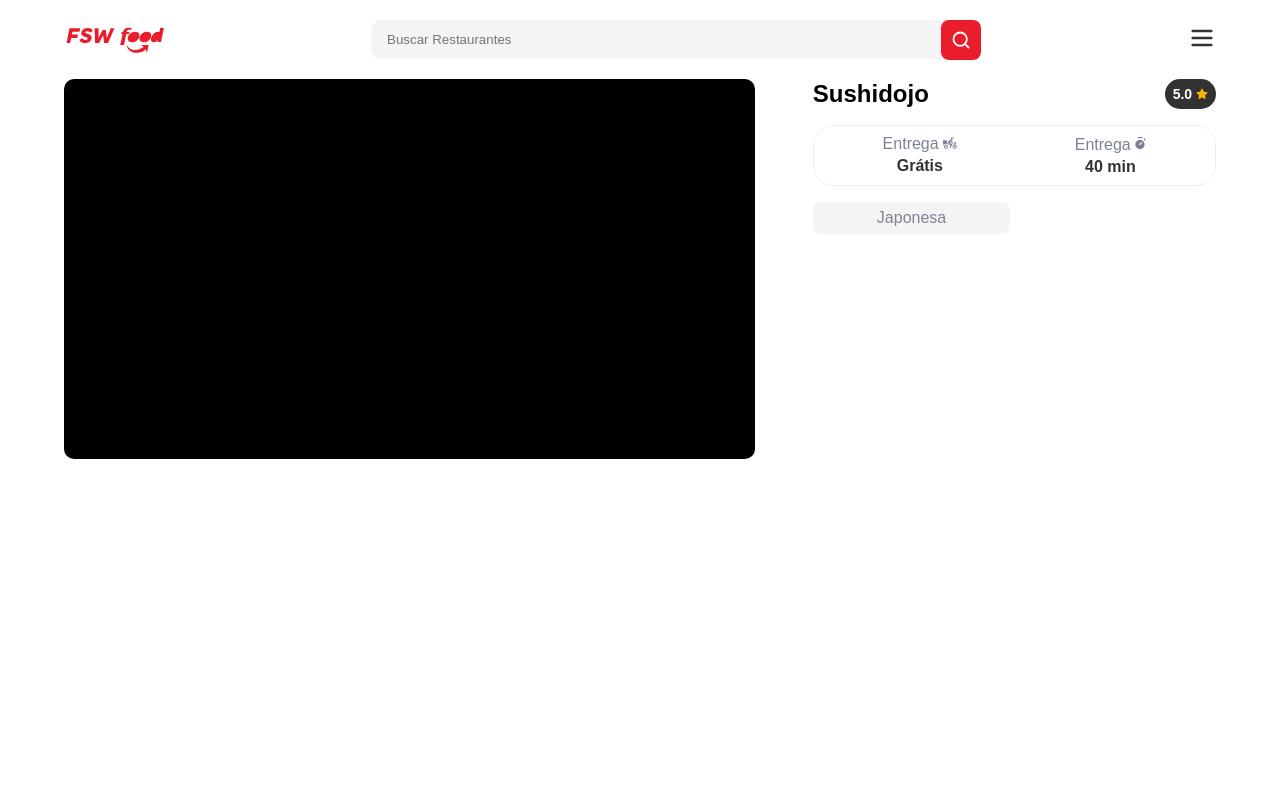
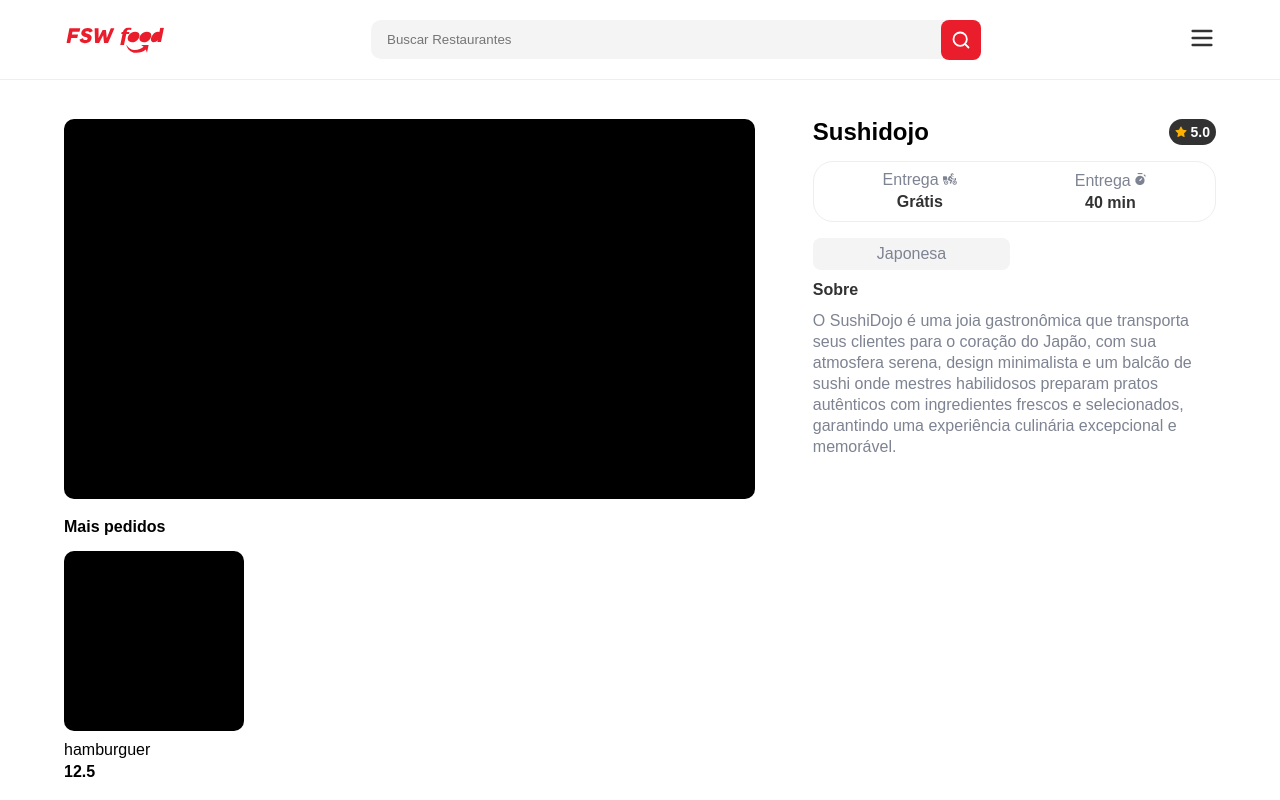
Before and after one commit to DaviARC/FSW-Food, a React (Vite) app: page /restaurante/Sushidojo in a window 1280 px wide. Shown: the top 800 px of the page. Built offline with nearby package versions, Linux system fonts and the light colour scheme.

Commit message:
Finaliza pagina Restaurante e começa produto

```diff
--- a/src/components/DescricaoRestaurante/index.jsx
+++ b/src/components/DescricaoRestaurante/index.jsx
@@ -1,8 +1,12 @@
 import styled from "styled-components"
+import Estrela from "../Estrela"
+import FavoritoBotao from "../FavoritoBotao"
+import { Link } from "react-router-dom"
 
 const SectionRestaurante = styled.section`
     display: flex;
     justify-content: space-between;
+    margin-top: 40px;
     .img{
         width: 60%;
         height: 380px;
@@ -60,18 +64,93 @@ const SectionRestaurante = styled.section`
         margin-top: 16px;
         color: #7E8392;
         padding: 8px;
+        margin-bottom: 12px;
+    }
+    .descricaoRestaurante h2{
+        margin: 12px 0;
+        font-size: 16px;
+        font-weight: 600;
+        color: #323232;
+    }
+    .descricaoRestaurante p{
+        color: #7E8392;
+        line-height: 21px;
+    }
+    .contIcones{
+        display: none;
+    }
+
+    @media screen and (max-width: 1024px) {
+        display: block;
+        width: 100%;
+        left: 0;
+        position: absolute;
+        .img{
+            width: 100%;
+            left: 0;
+            height: 250px;
+            border-radius: 0;
+        }
+        .contTexto{
+            width: 100%;
+            position: absolute;
+            background-color: white;
+            border-top-left-radius: 24px;
+            border-top-right-radius: 24px;
+            margin-top: -20px;
+            left: 0;
+            padding: 20px;
+            box-sizing: border-box;
+        }
+        .descricaoRestaurante{
+            display: none;
+        }
+        .contIcones{
+            display: flex;
+            justify-content: space-between;
+            width: 90%;
+            top: 20px;
+            position: absolute;
+            z-index: 1;
+            left: 50%;
+            transform: translateX(-50%);
+        }
+        .contIcones div{
+            width: 40px;
+            height: 40px;
+            border-radius: 50%;
+            background-color: white;
+            display: flex;
+            justify-content: center;
+            align-items: center;
+        }
+        .categoria{
+            margin: 12px 0 0 0;
+        }
+    }
+`
+const ContAbsolute = styled.div`
+    @media screen and (max-width: 1024px) {
+        height: 400px;
     }
 `
 
 const DescricaoRestaurante = ({ restaurante }) => {
     return (
+        <>
             <SectionRestaurante>
                 <div className="img"/>
+                <div className="contIcones">
+                    <Link to={'/'}>
+                        <div><img src="/icones/seta.png"/></div>
+                    </Link>
+                    <FavoritoBotao/>
+                </div>
                 <div className="contTexto">
                     <header>
                         <div className="contTitulo">
                             <h1>{restaurante.nome}</h1>
-                        <div className="estrela">{restaurante.estrela} <img src="/icones/estrela.png"/></div>
+                            <Estrela quantidade={restaurante.estrela} $cinza/>
                         </div>
                     </header>
                     <div className="contEntrega">
@@ -89,8 +168,14 @@ const DescricaoRestaurante = ({ restaurante }) => {
                         </div>
                     </div>
                     <div className="categoria">{restaurante.categoria}</div>
+                    <div className="descricaoRestaurante">
+                        <h2>Sobre</h2>
+                        <p>{restaurante.sobre}</p>
+                    </div>
                 </div>
             </SectionRestaurante>
+            <ContAbsolute/>
+        </>
     )
 }
 
--- /dev/null
+++ b/src/components/Estrela/index.jsx
@@ -0,0 +1,27 @@
+import styled from "styled-components"
+
+const DivEstrela = styled.div`
+
+    padding: 6px;
+    background-color: ${props => props.$cinza ? "#323232" : "#FFFFFF" };
+    border-radius: 16px;
+    font-size: 14px;
+    font-weight: 600;
+    color:  ${props => props.$cinza ? "#FFFFFF" : "#323232" };
+
+    .iconeEstrela{
+        margin-right: 4px;
+    }
+
+    @media screen and (max-width: 1024px){
+        padding: 8px 12px;
+    }
+`
+
+const Estrela = ({ quantidade, $cinza }) => {
+    return(
+        <DivEstrela $cinza={$cinza}><img className="iconeEstrela" src="/icones/estrela.png"/>{quantidade}</DivEstrela>
+    )
+}
+
+export default Estrela
--- /dev/null
+++ b/src/components/FavoritoBotao/index.jsx
@@ -0,0 +1,22 @@
+import styled from "styled-components"
+
+const ButtonFavorito = styled.button`
+
+    width: 40px;
+    height: 40px;
+    border-radius: 50%;
+    background-color: #3C3C3C;
+    display: flex;
+    justify-content: center;
+    align-items: center;
+    border: none;
+    cursor: pointer;
+`
+
+const FavoritoBotao = () => {
+    return(
+        <ButtonFavorito><img src="/icones/heart.png"/></ButtonFavorito>
+    )
+}
+
+export default FavoritoBotao
--- a/src/components/Header/index.jsx
+++ b/src/components/Header/index.jsx
@@ -5,9 +5,8 @@ import BarraPesquisa from '../BarraPesquisa'
 import { Link } from 'react-router-dom'
 
 const HeaderEstilizado = styled.header`
-    display: flex;
+    display:${props => props.$desktop ? 'none' : 'flex'};
     justify-content: space-between;
-    margin-top: 24px;
     margin: 24px 0;
     width: 100%;
     align-items: center;
@@ -24,14 +23,25 @@ const HeaderEstilizado = styled.header`
     }
 
     @media screen and (min-width: 1024px) {
+        display: flex;
         width: 100%;
-        margin: 20px auto;
+        margin: 0 auto;
+        padding: 20px 0;
+
+        .linha{
+            display:${props => props.barraDePesquisa ? 'block' : 'none'};
+            position: absolute;
+            width: 100%;
+            left: 0;
+            border-bottom: 1px solid #EEEEEE;
+            top: 79px;
+        }
     }
 `
 
-const Header = ({ barraDePesquisa }) => {
+const Header = ({ barraDePesquisa, $desktop }) => {
     return(
-        <HeaderEstilizado>
+        <HeaderEstilizado barraDePesquisa={barraDePesquisa} $desktop ={$desktop}>
             <Link to={'/'}>
                 <img
                     className='logo'
@@ -48,6 +58,7 @@ const Header = ({ barraDePesquisa }) => {
                     alt='Menu'
                 />
             </label>
+            <div className='linha'/>
         </HeaderEstilizado>
     )
 }
--- a/src/components/Lista/ItemPedido/index.jsx
+++ b/src/components/Lista/ItemPedido/index.jsx
@@ -1,3 +1,4 @@
+import { Link } from "react-router-dom"
 import styled from "styled-components"
 
 const CardCont = styled.div`
@@ -16,20 +17,24 @@ const CardCont = styled.div`
     & .itemPedido{
         font-size: 14px;
         color: #7E8392;
+        display: ${props => props.paginaRestaurante ? "none" : "block"};
     }
 `
 
-const ItemPedido = ({ item }) => {
+const ItemPedido = ({ item, paginaRestaurante }) => {
     return (
         <li>
-            <CardCont>
+            <CardCont paginaRestaurante={paginaRestaurante}>
+            <Link to={`/restaurante/${item.restaurante}/${item.nome}`}>
                 <div className="img"></div>
+            </Link>
                 <div className="cont-texto">
                     <div className="nomeItem">{item.nome}</div>
                     <div className="precoItem">{item.preco}</div>
                     <div className="itemPedido">{item.restaurante}</div>
                 </div>
             </CardCont>
+
         </li>
     )
 }
--- a/src/components/Lista/ItemRestaurante/index.jsx
+++ b/src/components/Lista/ItemRestaurante/index.jsx
@@ -1,5 +1,7 @@
 import { Link } from "react-router-dom";
 import styled from "styled-components"
+import Estrela from "../../Estrela";
+import FavoritoBotao from "../../FavoritoBotao";
 
 const ContItemRestaurante = styled.div`
     position: relative;
@@ -20,27 +22,6 @@ const ContItemRestaurante = styled.div`
         left: 50%;
         transform: translateX(-50%);
         align-items: center;
-    }
-    .estrela{
-        padding: 6px;
-        background-color: #FFFFFF;
-        border-radius: 16px;
-        font-size: 14px;
-        font-weight: 600;
-        color: #323232;
-    }
-    .iconeEstrela{
-        margin-right: 4px;
-    }
-    .favorito{
-        width: 32.5px;
-        height: 32.5px;
-        border-radius: 50%;
-        background-color: #3C3C3C;
-        display: flex;
-        justify-content: center;
-        align-items: center;
-        cursor: pointer;
     }
     .nomeRestaurante{
         color: #323232;
@@ -94,8 +75,8 @@ const ItemRestaurante = ({ restaurante }) => {
                 <Link style={{width: "auto"}} to={`/restaurante/${restaurante.nome}`}>
                     <div className="img"></div>
                     <div className="icones">
-                        <div className="estrela"><img className="iconeEstrela" src="/icones/estrela.png"/>5.0</div>
-                        <div className="favorito"><img src="/icones/heart.png"/></div>
+                        <Estrela quantidade={'5.0'}/>
+                        <FavoritoBotao/>
                     </div>
                 </Link>
                 <div className="nomeRestaurante">{restauranteValidado.nome}</div>
--- a/src/components/Lista/index.jsx
+++ b/src/components/Lista/index.jsx
@@ -8,7 +8,7 @@ import ItemRestaurante from './ItemRestaurante';
 
 const ContItens = styled.div`
     .nav-categorias-swipper{
-        display: block;
+        display: "block";
     }
     .nav-categorias-swipper{
         margin: 24px 0;
@@ -18,10 +18,10 @@ const ContItens = styled.div`
     }
 
     @media screen and (min-width: 1024px){
+        display: ${props => props.$mobile ? "none" : "block"};
         .nav-categorias-swipper{
             display: none;
         }
-
         .nav-categorias{
             display: block;
         }
@@ -29,7 +29,8 @@ const ContItens = styled.div`
             display: flex;
             justify-content: space-between;
             margin: 16px 0;
-            overflow: hidden;
+            overflow: ${props => props.paginaRestaurante ? "visible" : "hidden"};
+            flex-wrap: ${props => props.paginaRestaurante ? "wrap" : "nowrap"};
         }
     }
 `
@@ -40,7 +41,7 @@ const H3Modificado = styled.h3`
 const SpanVerTodos = styled.span`
     font-size: 14px;
     color: #EA1D2C;
-    display: flex;
+    display: ${props => props.paginaRestaurante ? "none" : "flex"};
     align-items: center;
     gap: 2.5px;
     position: relative;
@@ -52,14 +53,14 @@ const SpanVerTodos = styled.span`
     }
 `
 
-const Lista = ({ categorias, listaItens, titulo, pedidos, restaurantes }) => {
+const Lista = ({ categorias, listaItens, titulo, pedidos, restaurantes, paginaRestaurante, $mobile }) => {
     let SwiperComponents = null
     let Itens = null
     let CampoTexto = null
     if(!categorias){
         CampoTexto = <div style={{display: "flex", justifyContent: "space-between", marginTop: "20px"}}>
             <H3Modificado>{titulo}</H3Modificado>
-            <SpanVerTodos>Ver todos <span>{">"}</span></SpanVerTodos>
+            <SpanVerTodos paginaRestaurante={paginaRestaurante}>Ver todos <span>{">"}</span></SpanVerTodos>
         </div>
     }
     if(categorias){
@@ -91,28 +92,28 @@ const Lista = ({ categorias, listaItens, titulo, pedidos, restaurantes }) => {
     SwiperComponents =
     <>
         <SwiperSlide key={`slide`}>
-            <ItemPedido item={{nome: 'hamburguer',preco: 12.5, restaurante:'Camilas'}}/>
+            <ItemPedido paginaRestaurante={paginaRestaurante} item={{nome: 'hamburguer',preco: 12.5, restaurante:'Camilas'}}/>
         </SwiperSlide>
          <SwiperSlide key={`slide`}>
-         <ItemPedido item={{nome: 'hamburguer',preco: 12.5, restaurante:'Camilas'}}/>
+         <ItemPedido paginaRestaurante={paginaRestaurante} item={{nome: 'hamburguer',preco: 12.5, restaurante:'Camilas'}}/>
         </SwiperSlide>
         <SwiperSlide key={`slide`}>
-            <ItemPedido item={{nome: 'hamburguer',preco: 12.5, restaurante:'Camilas'}}/>
+            <ItemPedido paginaRestaurante={paginaRestaurante} item={{nome: 'hamburguer',preco: 12.5, restaurante:'Camilas'}}/>
         </SwiperSlide>
         <SwiperSlide key={`slide`}>
-            <ItemPedido item={{nome: 'hamburguer',preco: 12.5, restaurante:'Camilas'}}/>
+            <ItemPedido paginaRestaurante={paginaRestaurante} item={{nome: 'hamburguer',preco: 12.5, restaurante:'Camilas'}}/>
         </SwiperSlide>
     </>
-    Itens = <ItemPedido item={{nome: 'hamburguer',preco: 12.5, restaurante:'Camilas'}}/>
+    Itens = <ItemPedido paginaRestaurante={paginaRestaurante} item={{nome: 'hamburguer',preco: 12.5, restaurante:'Camilas'}}/>
    } else if(restaurantes){
-    SwiperComponents = <ItemRestaurante restaurante={{nome: "Sushidojo"}}/>
+    SwiperComponents = <ItemRestaurante paginaRestaurante={paginaRestaurante} restaurante={{nome: "Sushidojo"}}/>
     Itens = <ItemRestaurante restaurante={{nome: "Sushidojo"}}/>
    }
 
     return (
         <>
+            <ContItens $mobile={$mobile}>
             {CampoTexto}
-            <ContItens>
                 <nav className='nav-categorias-swipper'>
                     <Swiper
                         spaceBetween={1}
--- /dev/null
+++ b/src/paginas/Produto/index.jsx
@@ -0,0 +1,19 @@
+import DescricaoRestaurante from "../../components/DescricaoRestaurante"
+import Header from "../../components/Header"
+import Lista from "../../components/Lista"
+
+let produto = {
+
+}
+
+const Produto = () => {
+    return(
+        <>
+            <Header barraDePesquisa $desktop/>
+            <DescricaoRestaurante restaurante={produto}/>
+            <Lista titulo='Sucos' pedidos paginaRestaurante/>
+        </>
+    )
+}
+
+export default Produto
--- a/src/paginas/Restaurante/index.jsx
+++ b/src/paginas/Restaurante/index.jsx
@@ -1,6 +1,7 @@
 import { useParams } from "react-router-dom";
 import Header from "../../components/Header"
 import DescricaoRestaurante from "../../components/DescricaoRestaurante";
+import Lista from "../../components/Lista";
 
 const Restaurante = () => {
     const parametros = useParams();
@@ -18,8 +19,11 @@ const Restaurante = () => {
 
     return(
         <>
-            <Header barraDePesquisa/>
+            <Header barraDePesquisa $desktop/>
             <DescricaoRestaurante restaurante={restaurante}/>
+            <Lista titulo='Mais pedidos' pedidos paginaRestaurante/>
+            <Lista titulo='Comida japonesa' $mobile pedidos paginaRestaurante/>
+            <Lista titulo='Sucos' pedidos paginaRestaurante/>
         </>
     )
 }
--- a/src/routes.jsx
+++ b/src/routes.jsx
@@ -2,6 +2,7 @@ import { BrowserRouter, Routes, Route } from "react-router-dom";
 import Home from "./paginas/Home";
 import Restaurante from "./paginas/Restaurante";
 import EstilosGlobais from "./components/EstilosGlobais";
+import Produto from "./paginas/Produto";
 
 function AppRoutes() {
   return(
@@ -10,6 +11,7 @@ function AppRoutes() {
       <Routes>
         <Route path="/" element={<Home/>}/>
         <Route path="/restaurante/:nome" element={<Restaurante/>}/>
+        <Route path="/restaurante/:restaurante/:nome" element={<Produto/>}/>
       </Routes>
     </BrowserRouter>
   )
```
Also changed, not shown: public/icones/seta.png (added). Lines whose indentation alone changed are shown as unchanged.
